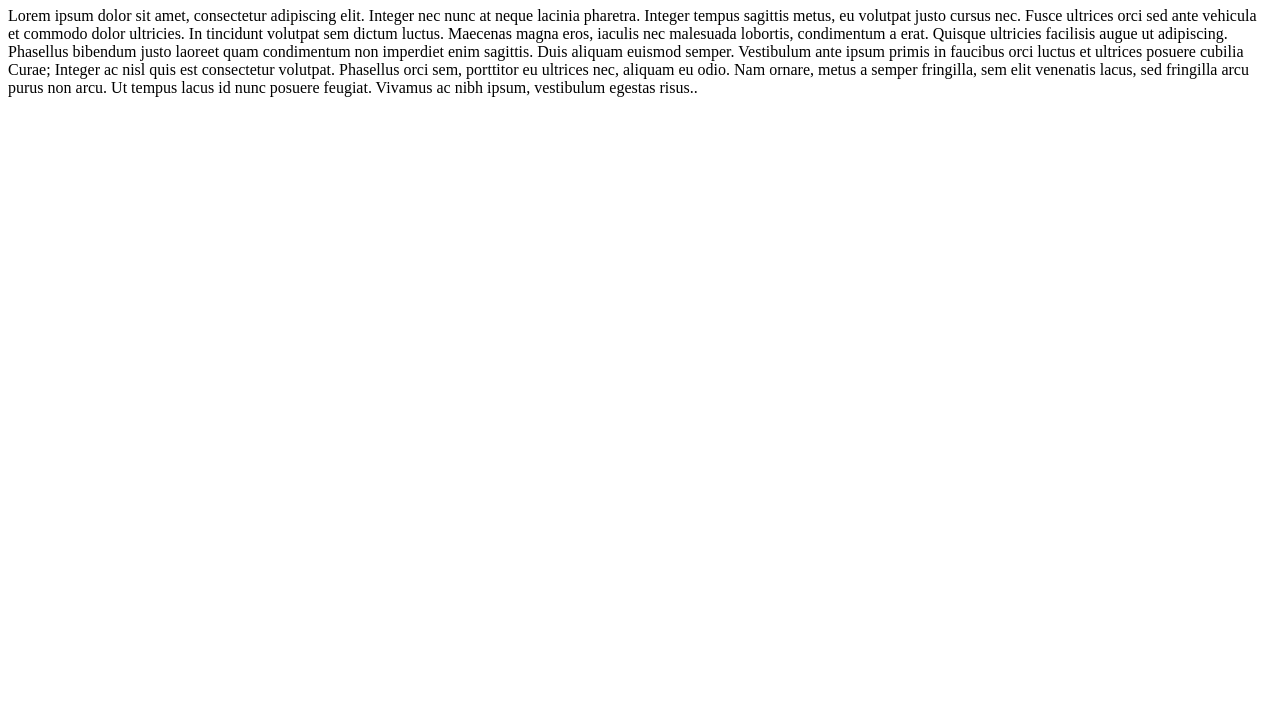
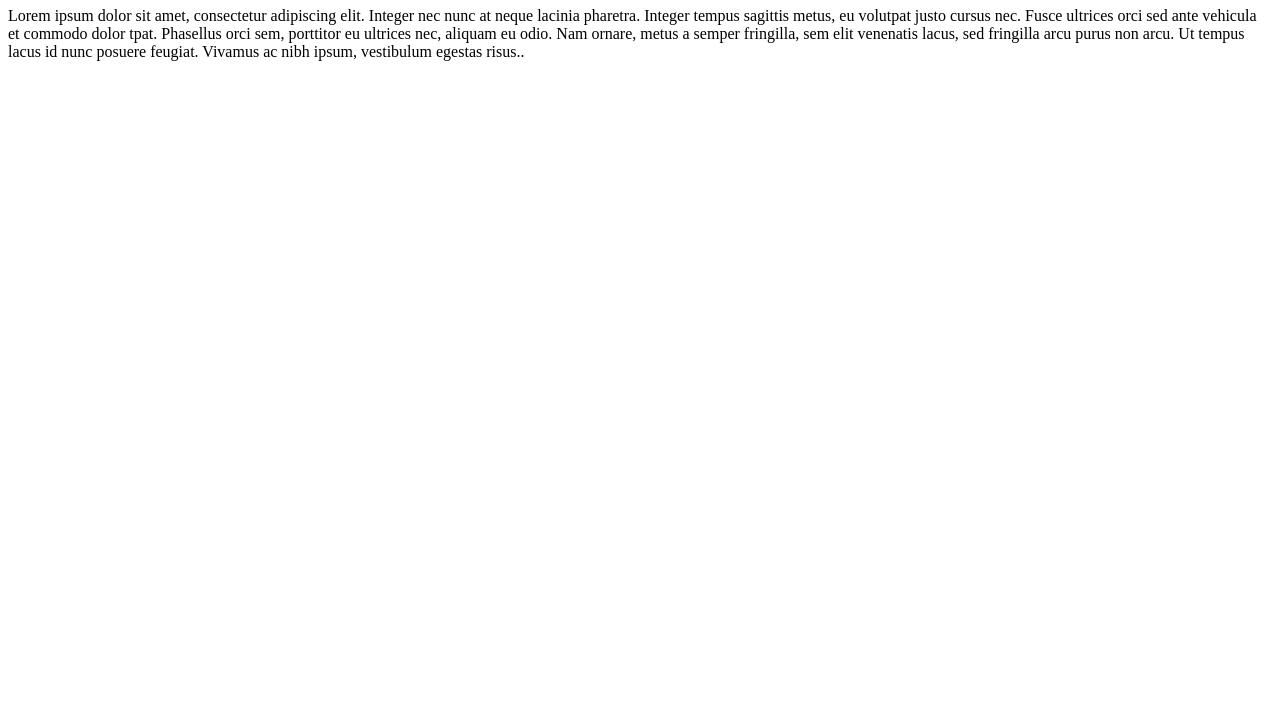
Before and after one commit to geografa/maptime-demo, a plain HTML site: page index.html in a window 1280 px wide. Shown: the part 73-800 px from the top of the page. Drawn offline with Linux system fonts and the light colour scheme.

Commit message:
even more changes

```diff
--- a/index.html
+++ b/index.html
@@ -2,6 +2,6 @@
 <html>
 <body>
 <h1>Hello World</h1>
-<p>Lorem ipsum dolor sit amet, consectetur adipiscing elit. Integer nec nunc at neque lacinia pharetra. Integer tempus sagittis metus, eu volutpat justo cursus nec. Fusce ultrices orci sed ante vehicula et commodo dolor ultricies. In tincidunt volutpat sem dictum luctus. Maecenas magna eros, iaculis nec malesuada lobortis, condimentum a erat. Quisque ultricies facilisis augue ut adipiscing. Phasellus bibendum justo laoreet quam condimentum non imperdiet enim sagittis. Duis aliquam euismod semper. Vestibulum ante ipsum primis in faucibus orci luctus et ultrices posuere cubilia Curae; Integer ac nisl quis est consectetur volutpat. Phasellus orci sem, porttitor eu ultrices nec, aliquam eu odio. Nam ornare, metus a semper fringilla, sem elit venenatis lacus, sed fringilla arcu purus non arcu. Ut tempus lacus id nunc posuere feugiat. Vivamus ac nibh ipsum, vestibulum egestas risus..</p>
+<p>Lorem ipsum dolor sit amet, consectetur adipiscing elit. Integer nec nunc at neque lacinia pharetra. Integer tempus sagittis metus, eu volutpat justo cursus nec. Fusce ultrices orci sed ante vehicula et commodo dolor tpat. Phasellus orci sem, porttitor eu ultrices nec, aliquam eu odio. Nam ornare, metus a semper fringilla, sem elit venenatis lacus, sed fringilla arcu purus non arcu. Ut tempus lacus id nunc posuere feugiat. Vivamus ac nibh ipsum, vestibulum egestas risus..</p>
 </body>
 </html>
```
